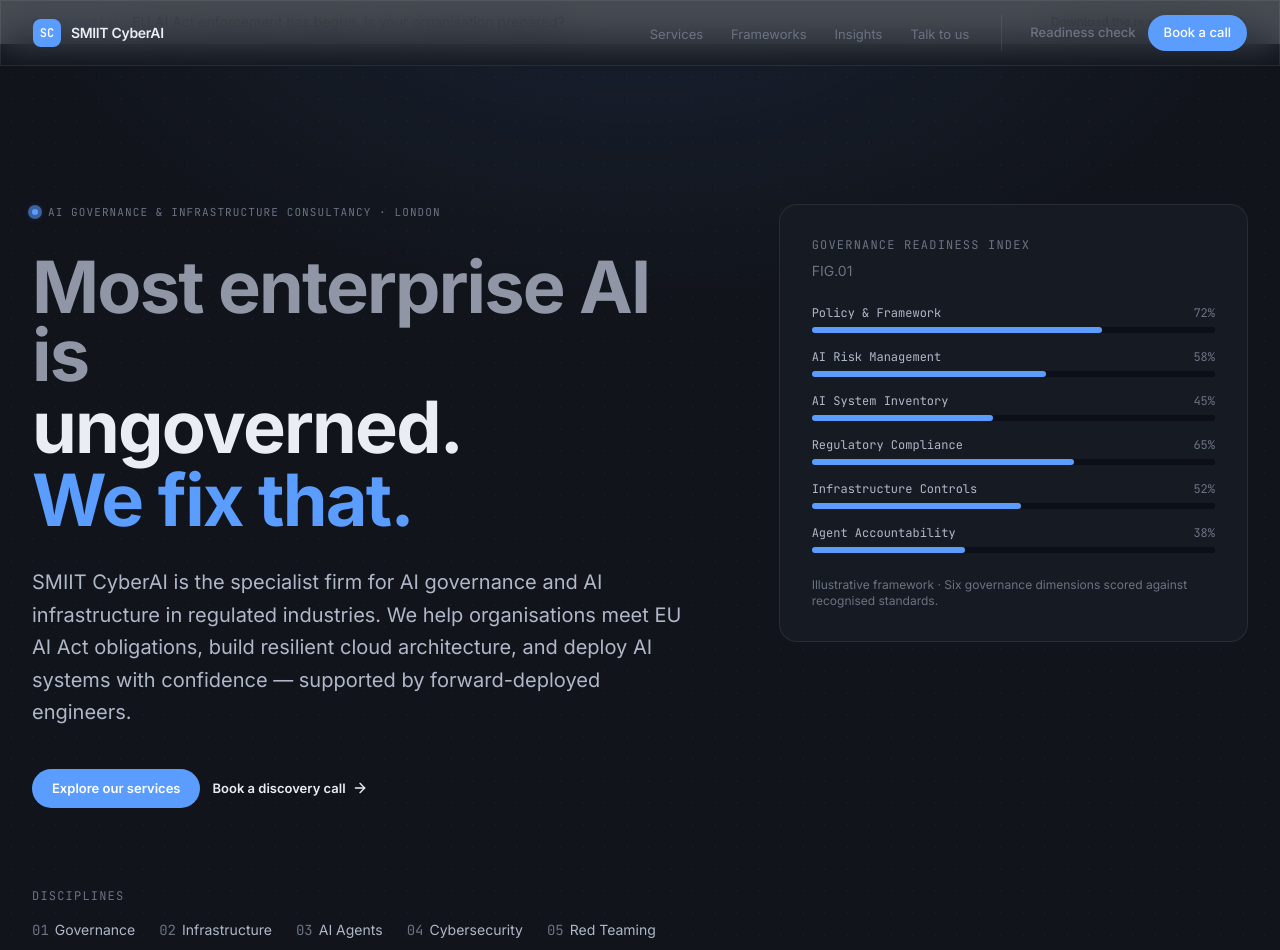
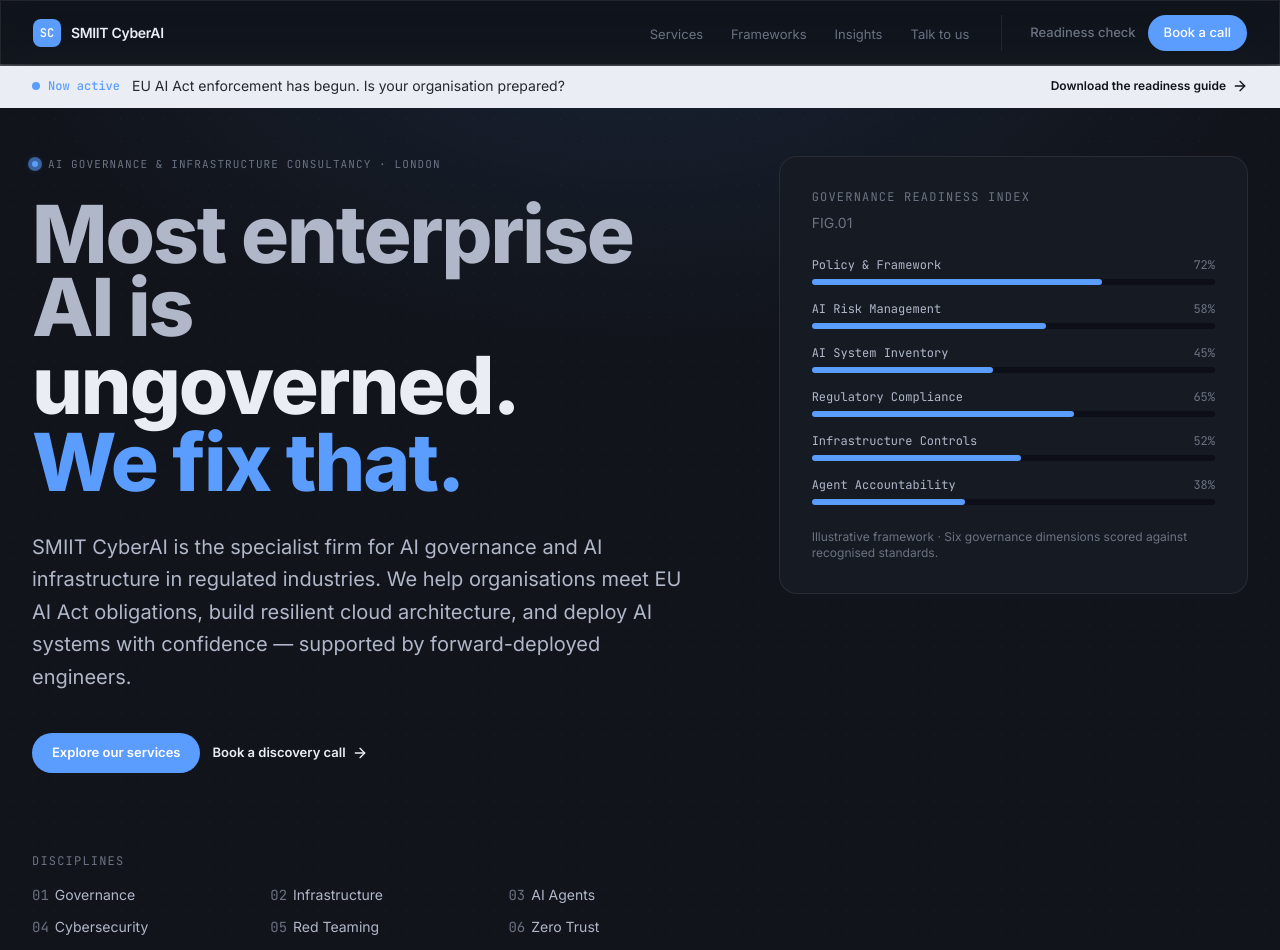
Before and after one commit to sameerkalyan/website-cloner, a Next.js app: page / in a window 1280 px wide. Shown: the top 950 px of the page. Built offline with nearby package versions, Linux system fonts and the light colour scheme.

Commit message:
fix: layout — banner below navbar, hero impact, disciplines 3-col grid, 73% gap reduced

```diff
--- a/src/components/announcement-banner.tsx
+++ b/src/components/announcement-banner.tsx
@@ -3,7 +3,7 @@
 
 export function AnnouncementBanner() {
   return (
-    <aside className="relative z-20 bg-[var(--ink)] text-[var(--pa)]">
+    <aside className="relative z-30 bg-[var(--ink)] text-[var(--pa)] mt-16">
       <div className="mx-auto max-w-7xl px-6 py-3 flex items-center justify-between gap-4 lg:px-8">
         <div className="flex flex-col sm:flex-row sm:items-center gap-1 sm:gap-3 min-w-0">
           <span className="inline-flex items-center gap-2 shrink-0">
--- a/src/components/hero-section.tsx
+++ b/src/components/hero-section.tsx
@@ -17,14 +17,14 @@
 }, []);
 
 return (
-<section className="relative pt-32 pb-20 md:pt-40 md:pb-28 bg-[var(--pa)] gradient-bg">
-<div className="absolute inset-0 dot-grid opacity-50" />
+<section className="relative pt-8 pb-20 md:pt-12 md:pb-28 bg-[var(--pa)] gradient-bg">
+<div className="absolute inset-0 dot-grid opacity-40" />
 
 <div className="relative mx-auto max-w-7xl px-6 lg:px-8">
 <div className="grid lg:grid-cols-12 lg:gap-16 items-start">
 <div className="lg:col-span-7">
 <div
-className="flex items-center gap-2.5 text-[11px] font-mono text-[var(--ink3)] mb-8 uppercase tracking-widest opacity-0"
+className="flex items-center gap-2.5 text-[11px] font-mono text-[var(--ink3)] mb-6 uppercase tracking-widest opacity-0"
 style={{ animation: "fadeUp 0.5s ease-out 0.05s forwards" }}
 >
 <span className="accent-dot relative flex h-2 w-2" />
@@ -32,10 +32,10 @@
 </div>
 
 <h1
-className="text-[3.4rem] md:text-7xl font-display font-bold leading-[0.95] tracking-tight text-[var(--ink)] mb-8 opacity-0"
+className="text-5xl md:text-6xl lg:text-[5rem] font-display font-extrabold leading-[0.92] tracking-tight text-[var(--ink)] mb-8 opacity-0"
 style={{ animation: "fadeUp 0.55s ease-out 0.1s forwards" }}
 >
-<span className="block text-[var(--ink2)]/80">Most enterprise AI is</span>
+<span className="block text-[var(--ink2)]">Most enterprise AI is</span>
 <span className="block text-[var(--ink)] mt-1">ungoverned.</span>
 <span className="block text-[var(--accent)] mt-1">We fix that.</span>
 </h1>
@@ -72,7 +72,7 @@
 <p className="text-xs font-mono text-[var(--ink3)] uppercase tracking-widest mb-4">
 Disciplines
 </p>
-<nav className="flex flex-wrap gap-x-6 gap-y-2">
+<nav className="grid grid-cols-2 sm:grid-cols-3 gap-x-8 gap-y-3">
 {DISCIPLINES.map((discipline, idx) => (
 <Link
 key={discipline}
--- a/src/components/the-claim-stats.tsx
+++ b/src/components/the-claim-stats.tsx
@@ -7,7 +7,7 @@
   return (
     <section className="py-24 md:py-32 bg-[var(--card)] border-y border-[var(--line)]">
       <div className="mx-auto max-w-7xl px-6 lg:px-8">
-        <div className="grid md:grid-cols-2 gap-12 md:gap-16 items-start">
+        <div className="grid md:grid-cols-2 gap-6 md:gap-8 items-center">
           <div>
             <span className="text-8xl md:text-9xl font-display font-bold text-[var(--ink)] leading-none">
               73%
```
